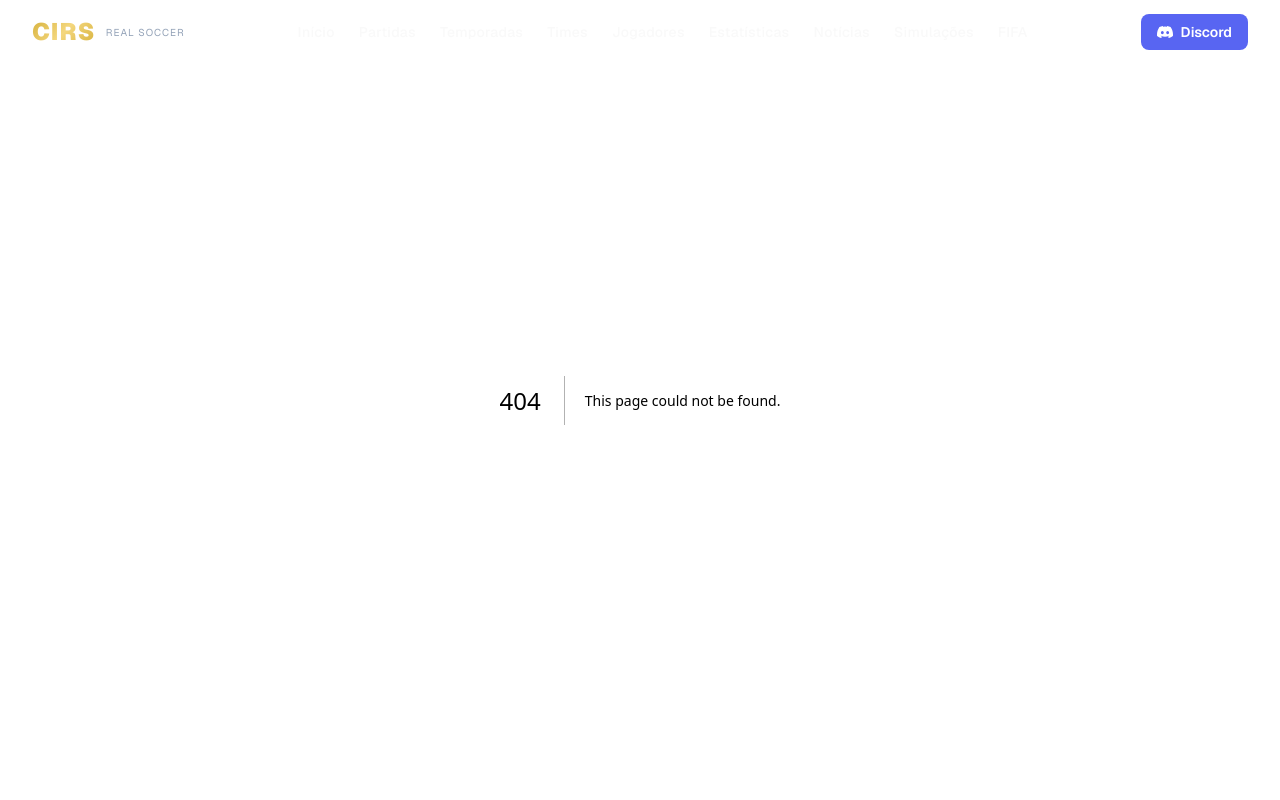
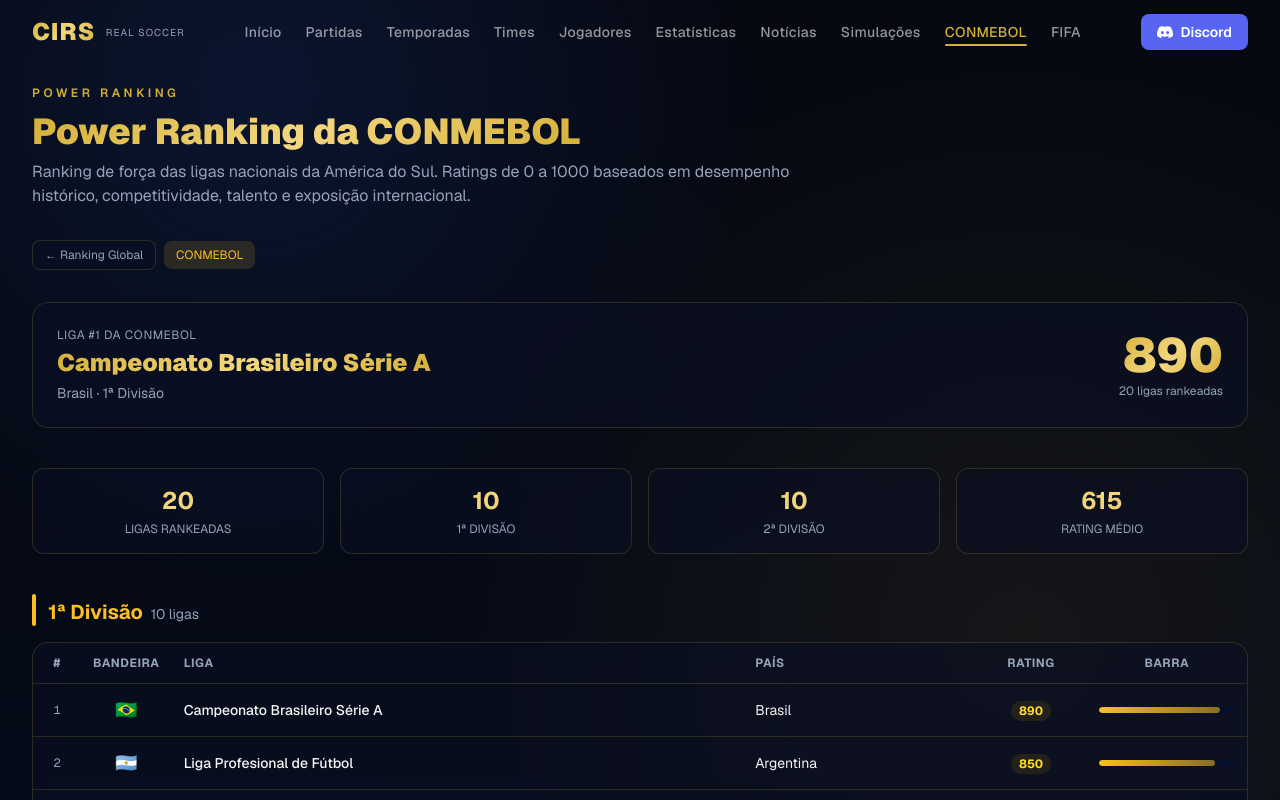
Before and after one commit to Lukrafi/cirs, a Next.js app: page /ranking/conmebol in a window 1280 px wide. Before the commit this address had no page. Shown: the top 800 px of the page. Built offline with nearby package versions, Linux system fonts and the light colour scheme.

Commit message:
feat: adicionar Power Ranking da CONMEBOL com página dedicada e navegação

```diff
--- /dev/null
+++ b/src/app/ranking/conmebol/page.tsx
@@ -0,0 +1,179 @@
+import Link from "next/link";
+import rankingData from "@/lib/conmebol-power-ranking.json";
+
+export const dynamic = "force-dynamic";
+
+export const metadata = {
+  title: "Power Ranking CONMEBOL — CIRS",
+  description: "Ranking de força das ligas nacionais da CONMEBOL — América do Sul.",
+};
+
+const CONMEBOL_COLOR = "#fbbf24";
+
+const COUNTRY_FLAGS: Record<string, string> = {
+  Brasil: "🇧🇷",
+  Argentina: "🇦🇷",
+  Uruguai: "🇺🇾",
+  Colômbia: "🇨🇴",
+  Chile: "🇨🇱",
+  Equador: "🇪🇨",
+  Paraguai: "🇵🇾",
+  Peru: "🇵🇪",
+  Venezuela: "🇻🇪",
+  Bolívia: "🇧🇴",
+};
+
+function ratingTier(rating: number): string {
+  if (rating >= 850) return "bg-yellow-500/10 text-yellow-300";
+  if (rating >= 700) return "bg-gold/10 text-gold";
+  if (rating >= 600) return "bg-blue-500/10 text-blue-400";
+  if (rating >= 500) return "bg-foreground/5 text-foreground";
+  return "bg-muted/10 text-muted";
+}
+
+type RankingEntry = {
+  rank: number;
+  league: string;
+  country: string;
+  division: number;
+  rating: number;
+};
+
+const entries = rankingData as RankingEntry[];
+
+const topLeague = entries[0];
+const avgRating = Math.round(entries.reduce((s, e) => s + e.rating, 0) / entries.length);
+const firstDiv = entries.filter((e) => e.division === 1);
+const secondDiv = entries.filter((e) => e.division === 2);
+
+export default function ConmebolPowerRankingPage() {
+  return (
+    <div className="pt-20 min-h-screen max-w-7xl mx-auto px-4 sm:px-6 lg:px-8 py-12">
+      <div className="mb-2">
+        <span className="text-xs uppercase tracking-[0.3em] text-gold font-semibold">
+          Power Ranking
+        </span>
+      </div>
+      <h1 className="text-4xl font-black mb-2">
+        <span className="gold-text">Power Ranking da CONMEBOL</span>
+      </h1>
+      <p className="text-muted mb-8 max-w-3xl">
+        Ranking de força das ligas nacionais da América do Sul. Ratings de 0 a 1000 baseados em
+        desempenho histórico, competitividade, talento e exposição internacional.
+      </p>
+
+      <div className="flex items-center gap-2 mb-8 flex-wrap">
+        <Link
+          href="/ranking"
+          className="text-xs px-3 py-1.5 rounded-lg glass hover:gold-border transition-all text-muted hover:text-gold"
+        >
+          ← Ranking Global
+        </Link>
+        <span className="text-xs px-3 py-1.5 rounded-lg" style={{ background: `${CONMEBOL_COLOR}22`, color: CONMEBOL_COLOR }}>
+          CONMEBOL
+        </span>
+      </div>
+
+      {topLeague && (
+        <div className="glass rounded-2xl p-6 mb-10 flex items-center justify-between">
+          <div>
+            <div className="text-xs uppercase tracking-wider text-muted">Liga #1 da CONMEBOL</div>
+            <div className="text-2xl font-black gold-text mt-1">{topLeague.league}</div>
+            <div className="text-sm text-muted mt-1">
+              {topLeague.country} · 1ª Divisão
+            </div>
+          </div>
+          <div className="text-right">
+            <div className="text-5xl font-black gold-text">{topLeague.rating}</div>
+            <div className="text-xs text-muted mt-1">{entries.length} ligas rankeadas</div>
+          </div>
+        </div>
+      )}
+
+      <div className="grid grid-cols-2 sm:grid-cols-4 gap-4 mb-10">
+        <div className="glass rounded-xl p-4 text-center">
+          <div className="text-2xl font-bold gold-text">{entries.length}</div>
+          <div className="text-xs text-muted uppercase mt-1">Ligas Rankeadas</div>
+        </div>
+        <div className="glass rounded-xl p-4 text-center">
+          <div className="text-2xl font-bold gold-text">{firstDiv.length}</div>
+          <div className="text-xs text-muted uppercase mt-1">1ª Divisão</div>
+        </div>
+        <div className="glass rounded-xl p-4 text-center">
+          <div className="text-2xl font-bold gold-text">{secondDiv.length}</div>
+          <div className="text-xs text-muted uppercase mt-1">2ª Divisão</div>
+        </div>
+        <div className="glass rounded-xl p-4 text-center">
+          <div className="text-2xl font-bold gold-text">{avgRating}</div>
+          <div className="text-xs text-muted uppercase mt-1">Rating Médio</div>
+        </div>
+      </div>
+
+      <RanksView entries={firstDiv} title="1ª Divisão" color={CONMEBOL_COLOR} />
+      <RanksView entries={secondDiv} title="2ª Divisão" color={CONMEBOL_COLOR} />
+    </div>
+  );
+}
+
+function RanksView({ entries, title, color }: { entries: RankingEntry[]; title: string; color: string }) {
+  return (
+    <section className="mb-12">
+      <div className="flex items-end gap-3 mb-4">
+        <div className="w-1 h-8 rounded-full" style={{ background: color }} />
+        <h2 className="text-xl font-bold">
+          <span style={{ color }}>{title}</span>
+          <span className="text-muted text-sm ml-2 font-normal">
+            {entries.length} ligas
+          </span>
+        </h2>
+      </div>
+
+      <div className="glass rounded-2xl overflow-hidden">
+        <div className="overflow-x-auto">
+          <table className="w-full text-sm">
+            <thead className="border-b border-border">
+              <tr className="text-left text-muted text-xs uppercase tracking-wider">
+                <th className="p-3 text-center w-12">#</th>
+                <th className="p-3 text-center w-10">Bandeira</th>
+                <th className="p-3">Liga</th>
+                <th className="p-3">País</th>
+                <th className="p-3 text-center w-28">Rating</th>
+                <th className="p-3 text-center w-40">Barra</th>
+              </tr>
+            </thead>
+            <tbody>
+              {entries.map((e, idx) => (
+                <tr key={`${e.league}-${e.country}-${idx}`} className="border-b border-border last:border-0 hover:bg-white/5 transition-colors">
+                  <td className="p-3 text-center text-muted font-mono text-xs">
+                    {e.rank}
+                  </td>
+                  <td className="p-3 text-center text-lg">
+                    {COUNTRY_FLAGS[e.country] || "🏳️"}
+                  </td>
+                  <td className="p-3 font-medium">{e.league}</td>
+                  <td className="p-3 text-muted-foreground/60">{e.country}</td>
+                  <td className="p-3 text-center">
+                    <span className={`px-2 py-0.5 rounded-full text-xs font-bold ${ratingTier(e.rating)}`}>
+                      {e.rating}
+                    </span>
+                  </td>
+                  <td className="p-3">
+                    <div className="h-1.5 bg-blue-deep rounded-full overflow-hidden">
+                      <div
+                        className="h-full rounded-full transition-all"
+                        style={{
+                          width: `${(e.rating / 1000) * 100}%`,
+                          background: `linear-gradient(90deg, ${color}, ${color}88)`,
+                        }}
+                      />
+                    </div>
+                  </td>
+                </tr>
+              ))}
+            </tbody>
+          </table>
+        </div>
+      </div>
+    </section>
+  );
+}
--- a/src/components/Navbar.tsx
+++ b/src/components/Navbar.tsx
@@ -15,6 +15,7 @@
   { href: "/estatisticas", label: "Estatísticas" },
   { href: "/noticias", label: "Notícias" },
   { href: "/simulacoes", label: "Simulações" },
+  { href: "/ranking/conmebol", label: "CONMEBOL" },
   { href: "/fifa", label: "FIFA" },
 ];
 
--- /dev/null
+++ b/src/lib/conmebol-power-ranking.json
@@ -0,0 +1,22 @@
+[
+  { "rank": 1, "league": "Campeonato Brasileiro Série A", "country": "Brasil", "division": 1, "rating": 890 },
+  { "rank": 2, "league": "Liga Profesional de Fútbol", "country": "Argentina", "division": 1, "rating": 850 },
+  { "rank": 3, "league": "Campeonato Brasileiro Série B", "country": "Brasil", "division": 2, "rating": 730 },
+  { "rank": 4, "league": "Categoría Primera A", "country": "Colômbia", "division": 1, "rating": 710 },
+  { "rank": 5, "league": "LigaPro Serie A", "country": "Equador", "division": 1, "rating": 700 },
+  { "rank": 6, "league": "Campeonato Uruguayo", "country": "Uruguai", "division": 1, "rating": 690 },
+  { "rank": 7, "league": "Campeonato Nacional", "country": "Chile", "division": 1, "rating": 680 },
+  { "rank": 8, "league": "Primera Nacional", "country": "Argentina", "division": 2, "rating": 670 },
+  { "rank": 9, "league": "División Profesional", "country": "Paraguai", "division": 1, "rating": 660 },
+  { "rank": 10, "league": "Liga 1", "country": "Peru", "division": 1, "rating": 640 },
+  { "rank": 11, "league": "Liga FUTVE", "country": "Venezuela", "division": 1, "rating": 590 },
+  { "rank": 12, "league": "División Profesional", "country": "Bolívia", "division": 1, "rating": 580 },
+  { "rank": 13, "league": "Categoría Primera B", "country": "Colômbia", "division": 2, "rating": 560 },
+  { "rank": 14, "league": "LigaPro Serie B", "country": "Equador", "division": 2, "rating": 530 },
+  { "rank": 15, "league": "Primera B", "country": "Chile", "division": 2, "rating": 520 },
+  { "rank": 16, "league": "Segunda División Profesional", "country": "Uruguai", "division": 2, "rating": 510 },
+  { "rank": 17, "league": "División Intermedia", "country": "Paraguai", "division": 2, "rating": 490 },
+  { "rank": 18, "league": "Liga 2", "country": "Peru", "division": 2, "rating": 470 },
+  { "rank": 19, "league": "Liga FUTVE 2", "country": "Venezuela", "division": 2, "rating": 430 },
+  { "rank": 20, "league": "Copa Simón Bolívar", "country": "Bolívia", "division": 2, "rating": 400 }
+]
```
